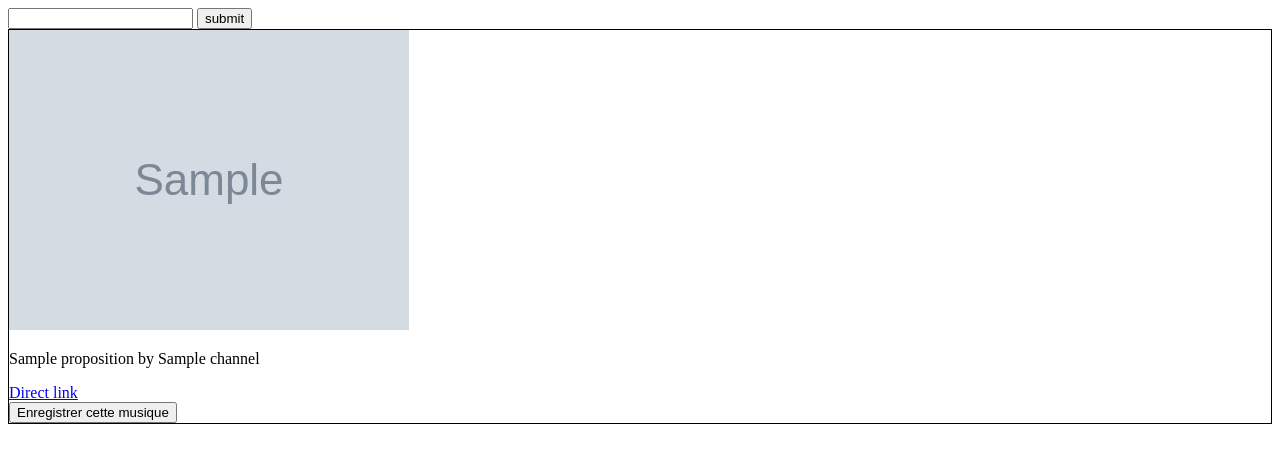
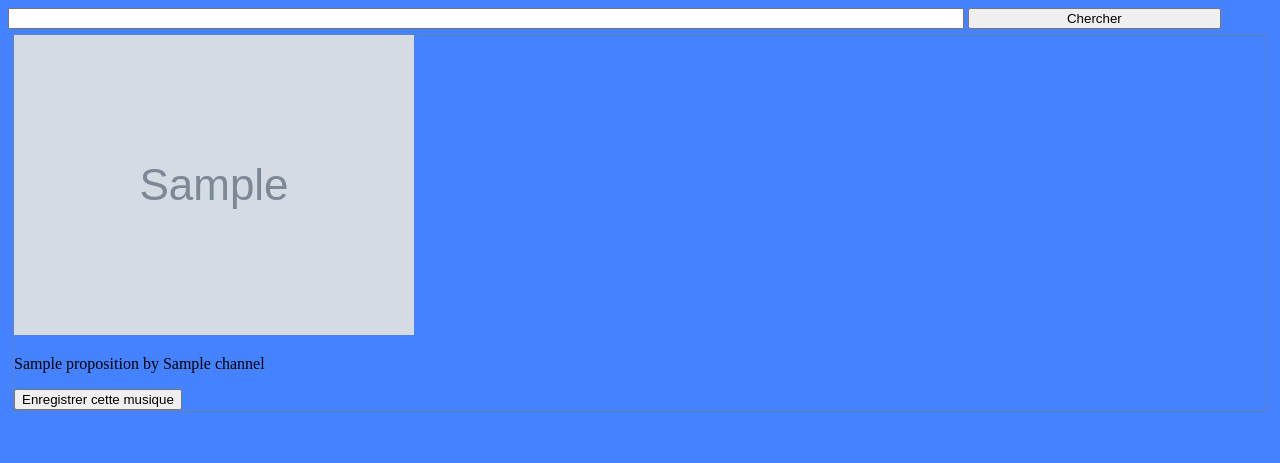
Before and after one commit to priandey/teufbox, a Django app: template teufboxApp/music_crawler/templates/music_crawler/index.html in a window 1280 px wide. Shown: the top 463 px of the page. Run offline with Django 3.2, Linux system fonts and the light colour scheme; the template is opened without the code that fills it: most values are stand-ins (such as "Sample title", 1, 10 or a date in 2020); grey boxes marked "Sample" are stand-in pictures.

```diff
--- /dev/null
+++ b/teufboxApp/music_crawler/static/music_crawler/css/index.css
@@ -0,0 +1,17 @@
+body {
+    background-color: rgba(0, 84, 255, 0.73);
+}
+
+.proposition {
+    border : 1px solid rgba(128, 128, 128, 0.53);
+    margin: 5px 5px;
+}
+
+#keywords {
+    width: 75%;
+    text-align: center;
+}
+
+#submitButton {
+    width: 20%;
+}
--- a/teufboxApp/music_crawler/templates/music_crawler/index.html
+++ b/teufboxApp/music_crawler/templates/music_crawler/index.html
@@ -1,18 +1,19 @@
+{% load static %}
 <!DOCTYPE html>
 <html lang="fr">
 <head>
     <meta charset="UTF-8">
-    <title>Title</title>
+    <title>TeufBox</title>
+    <link rel="stylesheet" type="text/css" href="{% static 'music_crawler/css/index.css' %}">
 </head>
 <body>
     <form action="{% url 'search_song' %}" method="get">
         <input type="text" name="keywords" id="keywords" />
-        <input type="submit" value="submit" />
+        <input type="submit" value="Chercher" id="submitButton" />
     </form>
     {% for proposition in response_list %}
-        <div class="proposition" style="border: 1px solid black">
+        <div class="proposition">
             <img src="{{ proposition.thumbnail }}"><p>{{ proposition.name }} by {{ proposition.channel }}</p>
-            <a href="https://www.youtube.com/watch?v={{ proposition.id }}"> Direct link</a>
             <form action="{% url 'register_song' %}" method="post">
                 {% csrf_token %}
                 <input type="hidden" name="title" value="{{ proposition.name }}" />
--- a/teufboxApp/music_crawler/views.py
+++ b/teufboxApp/music_crawler/views.py
@@ -25,11 +25,13 @@ def search_song(request):
     keywords = request.GET['keywords']
     yt_request = youtube.search().list(
         part="snippet",
-        maxResults=10,
+        maxResults=30,
         q=keywords
     )
     response = yt_request.execute()
     response_list = []
+    for keyword in keywords.split(" "):
+        pass
     for proposition in response['items']:
         try:
             prop = {'name': proposition['snippet']['title'],
```
Also changed, not shown: 1 other file.
